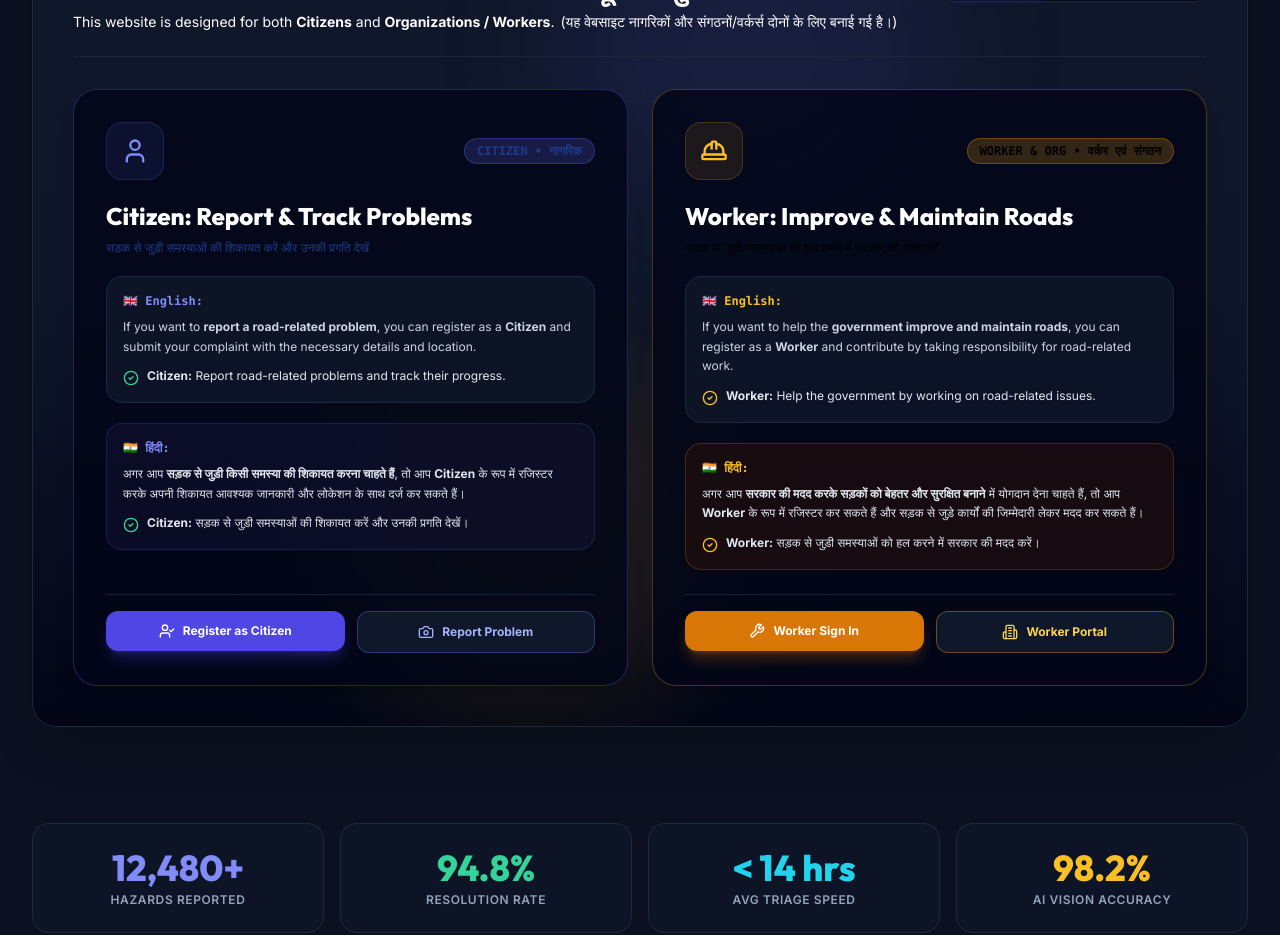
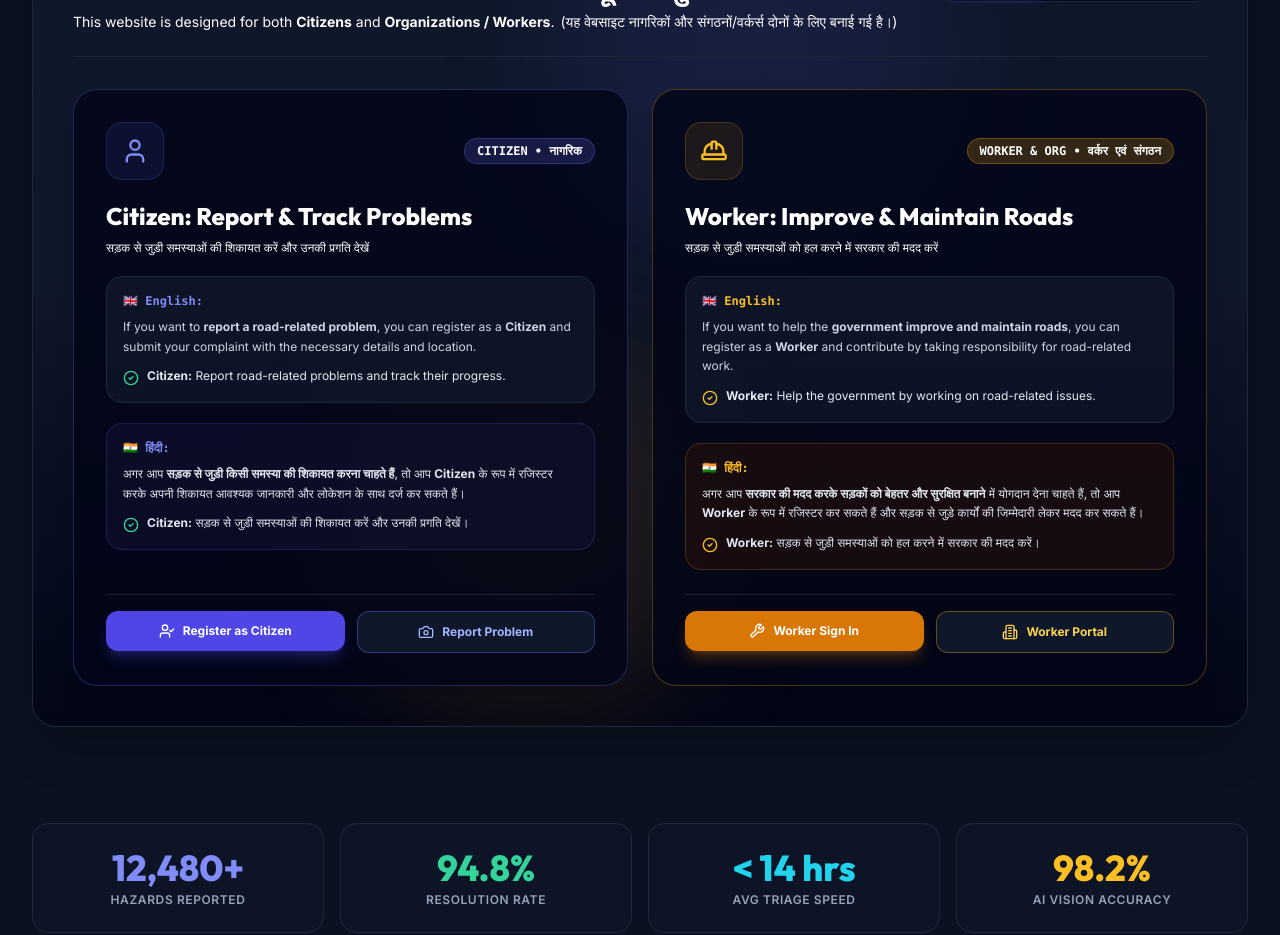
Before and after one commit to Chitranshkumar18/Road2Resolution, a React (Vite) app in the folder Frontend/: page / in a window 1280 px wide. Shown: the part 800-1735 px from the top of the page. Built offline with nearby package versions, Linux system fonts and the light colour scheme; no server answers.

Commit message:
fix: add theme-dependent text color styles for Home role cards and Public Reviews hero heading

```diff
--- a/Frontend/src/index.css
+++ b/Frontend/src/index.css
@@ -143,6 +143,40 @@ html.light [class*="text-slate-500"] {
 html.light .text-white-force,
 html.light .text-white-force * {
   color: #FFFFFF !important;
+}
+
+/* Home Role Cards theme-dependent text color */
+.home-citizen-role-text,
+.home-citizen-role-text * {
+  color: #1e3a8a !important; /* Dark blue for light theme */
+}
+
+.home-worker-role-text,
+.home-worker-role-text * {
+  color: #000000 !important; /* Black for light theme */
+}
+
+html.dark .home-citizen-role-text,
+html.dark .home-citizen-role-text *,
+html.theme-cyber .home-citizen-role-text,
+html.theme-cyber .home-citizen-role-text *,
+html:not(.light) .home-citizen-role-text,
+html:not(.light) .home-citizen-role-text * {
+  color: #FFFFFF !important; /* White for dark / black theme */
+}
+
+html.dark .home-worker-role-text,
+html.dark .home-worker-role-text *,
+html.theme-cyber .home-worker-role-text,
+html.theme-cyber .home-worker-role-text *,
+html:not(.light) .home-worker-role-text,
+html:not(.light) .home-worker-role-text * {
+  color: #FFFFFF !important; /* White for dark / black theme */
+}
+
+/* Public Reviews Hero Heading - light blue when theme is light */
+html.light .public-reviews-hero-title {
+  color: #38BDF8 !important;
 }
 
 /* Borders and Dividers */
--- a/Frontend/src/pages/public/Home.jsx
+++ b/Frontend/src/pages/public/Home.jsx
@@ -149,7 +149,7 @@ export const Home = () => {
                   <div className="p-3.5 rounded-2xl bg-indigo-500/10 border border-indigo-500/20 text-indigo-400 group-hover:scale-110 transition-transform">
                     <User className="w-7 h-7" />
                   </div>
-                  <span className="px-3 py-1 rounded-full text-xs font-mono font-bold bg-indigo-500/20 text-blue-900 !text-blue-900 border border-indigo-500/30">
+                  <span className="px-3 py-1 rounded-full text-xs font-mono font-bold bg-indigo-500/20 border border-indigo-500/30 home-citizen-role-text">
                     CITIZEN • नागरिक
                   </span>
                 </div>
@@ -158,7 +158,7 @@ export const Home = () => {
                   <h3 className="text-xl sm:text-2xl font-black text-white font-display">
                     Citizen: Report & Track Problems
                   </h3>
-                  <p className="text-xs font-medium text-blue-900 !text-blue-900">
+                  <p className="text-xs font-medium home-citizen-role-text">
                     सड़क से जुड़ी समस्याओं की शिकायत करें और उनकी प्रगति देखें
                   </p>
                 </div>
@@ -226,7 +226,7 @@ export const Home = () => {
                   <div className="p-3.5 rounded-2xl bg-amber-500/10 border border-amber-500/20 text-amber-400 group-hover:scale-110 transition-transform">
                     <HardHat className="w-7 h-7" />
                   </div>
-                  <span className="px-3 py-1 rounded-full text-xs font-mono font-bold bg-amber-500/20 text-black !text-black border border-amber-500/30">
+                  <span className="px-3 py-1 rounded-full text-xs font-mono font-bold bg-amber-500/20 border border-amber-500/30 home-worker-role-text">
                     WORKER & ORG • वर्कर एवं संगठन
                   </span>
                 </div>
@@ -235,7 +235,7 @@ export const Home = () => {
                   <h3 className="text-xl sm:text-2xl font-black text-white font-display">
                     Worker: Improve & Maintain Roads
                   </h3>
-                  <p className="text-xs font-medium text-black !text-black">
+                  <p className="text-xs font-medium home-worker-role-text">
                     सड़क से जुड़ी समस्याओं को हल करने में सरकार की मदद करें
                   </p>
                 </div>
--- a/Frontend/src/pages/public/PublicReviews.jsx
+++ b/Frontend/src/pages/public/PublicReviews.jsx
@@ -167,7 +167,7 @@ export const PublicReviews = () => {
                 </span>
               </div>
 
-              <h1 className="text-2xl sm:text-4xl font-black text-white font-display tracking-tight leading-tight">
+              <h1 className="text-2xl sm:text-4xl font-black text-white font-display tracking-tight leading-tight public-reviews-hero-title">
                 Verified Civic Resolutions & Community Reviews
               </h1>
 
```
